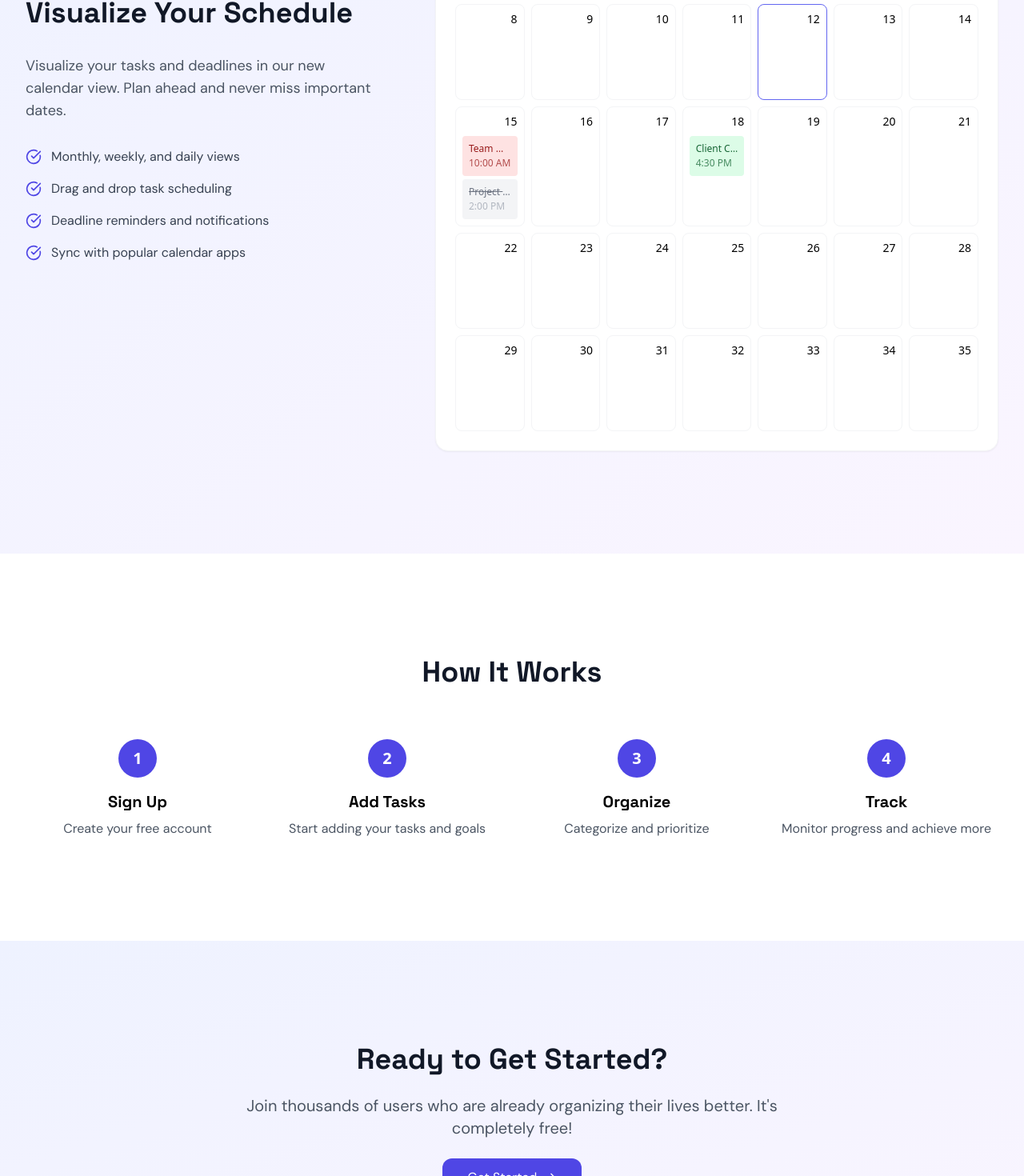
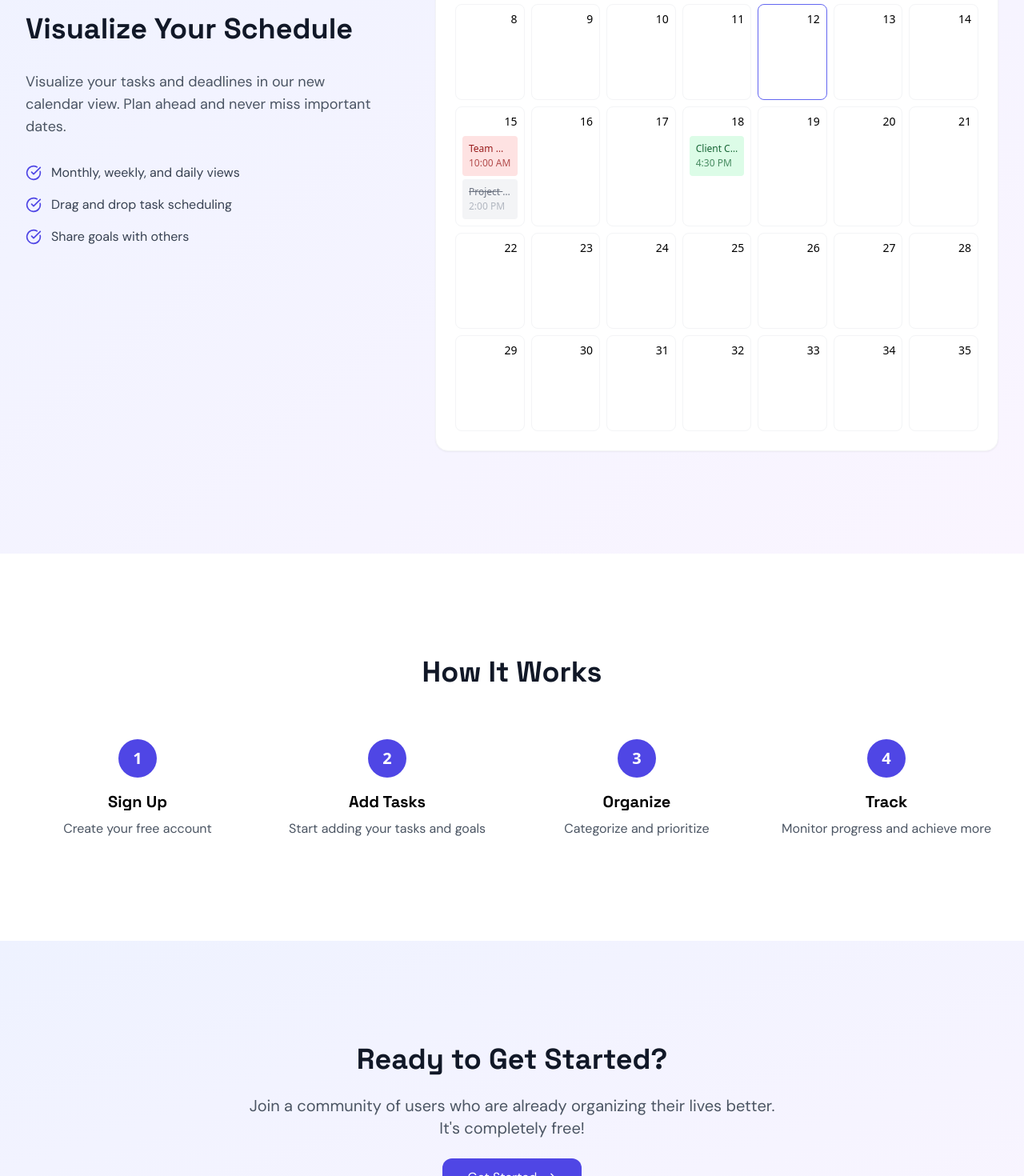
Before and after one commit to sierramendoza543/task-project1, a Next.js app: page / in a window 1280 px wide. Shown: the part 1973-3443 px from the top of the page at 80% size. Built offline with nearby package versions, Linux system fonts and the light colour scheme; no server answers.

Commit message:
update content on homepage

```diff
--- a/src/app/(public)/page.tsx
+++ b/src/app/(public)/page.tsx
@@ -244,8 +244,7 @@ export default function HomePage() {
                 {[
                   "Monthly, weekly, and daily views",
                   "Drag and drop task scheduling",
-                  "Deadline reminders and notifications",
-                  "Sync with popular calendar apps"
+                  "Share goals with others"
                 ].map((feature) => (
                   <li key={feature} className="flex items-center gap-3 text-gray-700 font-dm">
                     <CheckCircle className="w-5 h-5 text-indigo-600" />
@@ -337,7 +336,7 @@ export default function HomePage() {
                   Ready to Get Started?
                 </motion.h2>
                 <p className="text-xl text-gray-600 font-dm max-w-2xl mx-auto">
-                  Join thousands of users who are already organizing their lives better.
+                  Join a community of users who are already organizing their lives better.
                   It's completely free!
                 </p>
                 <motion.div
```
